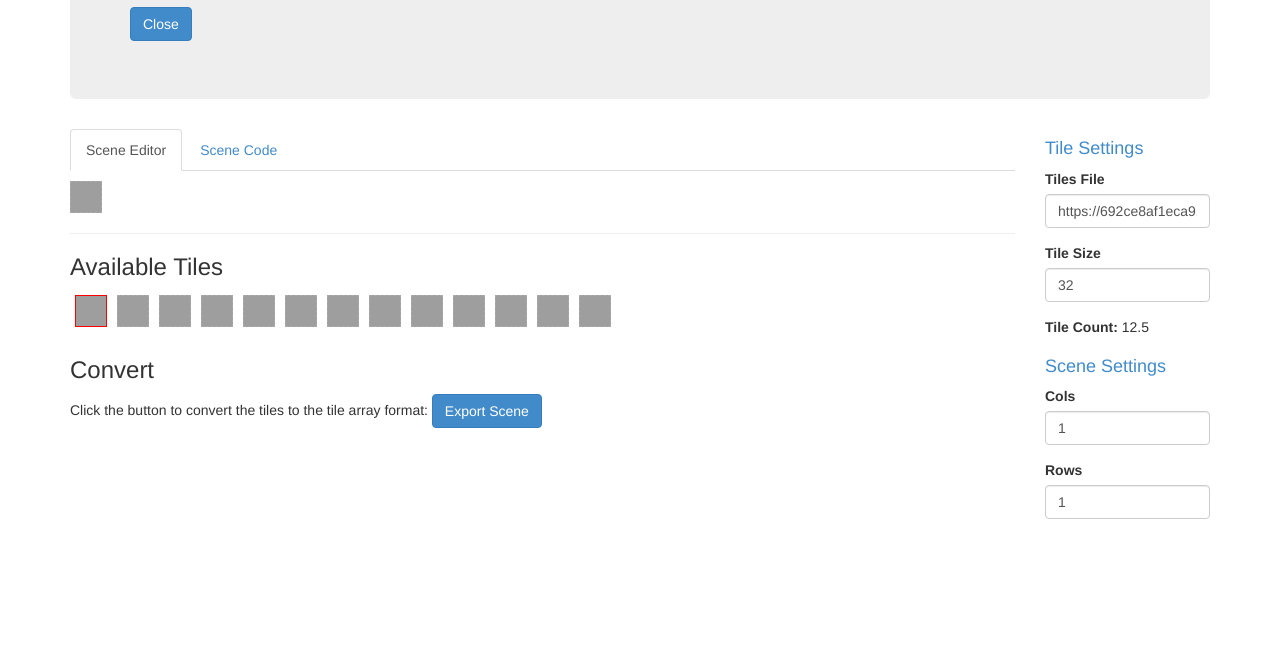
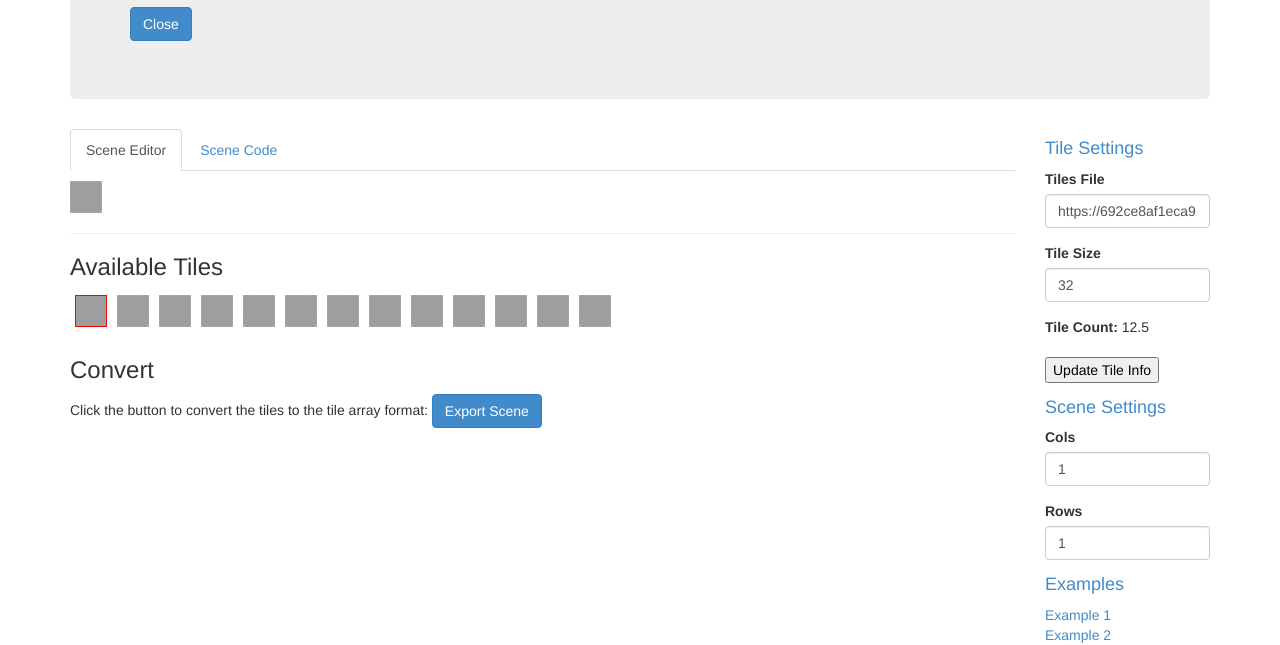
Before and after one commit to imehesz/mrtilor, a plain HTML site: page index.html in a window 1280 px wide. Shown: the part 203-848 px from the top of the page. Before the commit the page ends 800 px from the top, so only its background shows below. Drawn offline with nearby package versions, Linux system fonts and the light colour scheme; grey boxes are pictures that could not be loaded.

Commit message:
added 2 examples (without the scene for now)

```diff
--- a/index.html
+++ b/index.html
@@ -116,6 +116,10 @@
 				<div class="form-group">
 					 <label for="tileSize">Tile Count:</label> {{tileSettings.tileCnt}}
 				</div>
+
+				<div class="form-group">
+					 <button ng-click="updateTileInfo()">Update Tile Info</button>
+				</div>
 			</form>
 			<h4 class="text-left text-primary">
 				Scene Settings
@@ -126,6 +130,10 @@
 			<div class="form-group">
 				<label for="sceneRows">Rows</label><input title="{{sceneSettings.rows}}" ng-model="sceneSettings.rows" type="number" class="form-control" id="sceneRows">
 			</div>
+			<h4 class="text-left text-primary">Examples</h4>
+			<div>
+				<div ng-repeat="example in examples"><a href="javascript:void(0);" ng-click="updateTileInfo(example)">{{example.label}}</a></div>
+			</div>
 		</div>
 	</div>
 </div>
--- a/js/scripts.js
+++ b/js/scripts.js
@@ -3,9 +3,24 @@ var webApp = angular.module("webApp",[]);
 webApp.controller("MainController", function($scope, $sce){
   $scope.appName = "Mr. Tilor";
 
+  $scope.examples = {
+    smallTiles: {
+      name: "smallTiles",
+      label: "Example 1",
+      tileSize: 32,
+      tileSheet: "https://692ce8af1eca91e4dbe0dbf589c10ab67a3e1418.googledrive.com/host/0B55OYxnBow_9REZFVFRRM3E5REE/girls-n-cowboys-tiles.png"
+    },
+    bigTiles: {
+      name: "bigTiles",
+      label: "Example 2",
+      tileSize: 70,
+      tileSheet: "https://7ad1f94f624a2f6c1c092d68077cd24a0c620ce5.googledrive.com/host/0B55OYxnBow_9U2tsYmxoQTl6clk/tilesheet.png"
+    }
+  };
+
   $scope.tileSettings = {
-    tilesFile: "https://692ce8af1eca91e4dbe0dbf589c10ab67a3e1418.googledrive.com/host/0B55OYxnBow_9REZFVFRRM3E5REE/girls-n-cowboys-tiles.png",
-    tileSize: 32,
+    tilesFile: $scope.examples.smallTiles.tileSheet,
+    tileSize: $scope.examples.smallTiles.tileSize,
     tileCnt: 0,
     defaultTile: 0,
     tiles: []
@@ -169,9 +184,26 @@ webApp.controller("MainController", function($scope, $sce){
       styleStr += "</style>";
 
       $scope.tileSettings.styleStr = $sce.trustAsHtml(styleStr);
+
       $scope.$apply();
     });
   }
+
+  $scope.updateTileInfo = function(tileObj) {
+    if (typeof tileObj != "undefined") {
+      $scope.tileSettings = {
+        tilesFile: tileObj.tileSheet,
+        tileSize: tileObj.tileSize,
+        tileCnt: 0,
+        defaultTile: 0,
+        tiles: []
+      };
+
+      updateTilesImage();
+    } else {
+      init();
+    }
+  };
 
   $scope.$watch("tileSettings.tilesFile", function(n,o) {
     if (n!==o) {
```
